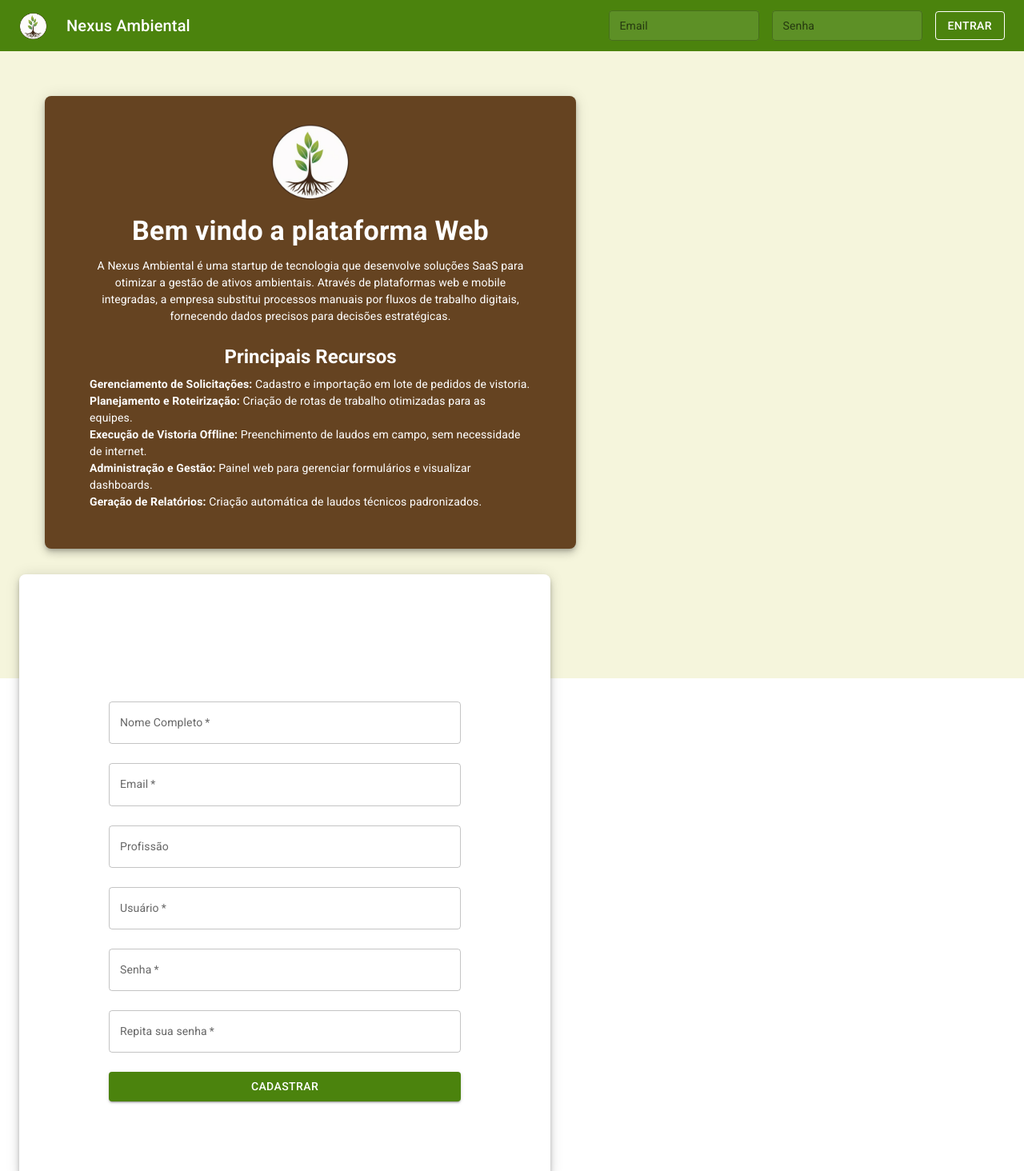
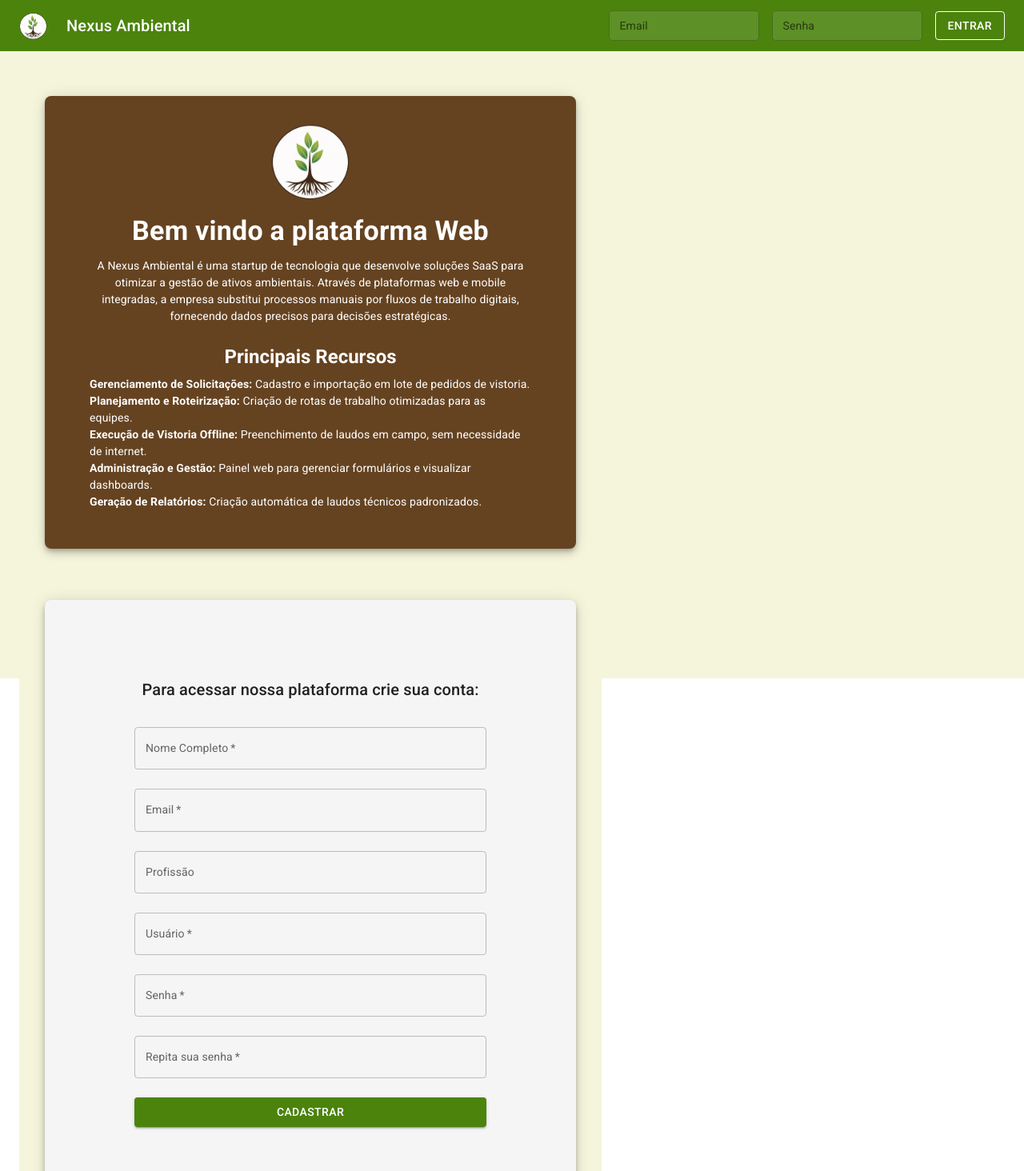
Before and after one commit to tiagodexheimer/nexus, a React (Vite) app in the folder nexus/: page / in a window 1280 px wide. Shown: the top 1464 px of the page at 80% size. Built offline with nearby package versions, Linux system fonts and the light colour scheme.

Commit message:
feat: sobre com papers alinhados

```diff
--- a/nexus/src/pages/Sobre.tsx
+++ b/nexus/src/pages/Sobre.tsx
@@ -48,13 +48,14 @@ const SobrePage: React.FC = () => {
 
   return (
     <>
-      <Grid container component="main" sx={{ height: 'calc(100vh - 64px)', backgroundColor: 'background.paper' }}>
+      <Grid container component="main" sx={{ height: 'calc(100vh - 64px)'}}>
           {/* Lado Esquerdo: Descrição da Empresa */}
           <Grid
               xs={12}
               md={6}
               sx={{
                   p: { xs: 2, sm: 4 },
+                  backgroundColor: 'background.paper'
               }}
           >
               <Paper
@@ -103,29 +104,27 @@ const SobrePage: React.FC = () => {
           <Grid
               xs={12}
               md={6}
-              sx={{// O fundo da área de cadastro é cinza claro
-                  display: 'flex',
-                  alignItems: 'center',
-                  justifyContent: 'center',
+              sx={{
+                  p: { xs: 2, sm: 4 },
+                  backgroundColor: 'background.paper'
               }}
           >
-             <Paper
+              <Paper
                   elevation={6}
                   sx={{
                       p: { xs: 2, sm: 4 },
-                      backgroundColor: 'white',
-                      color: 'white',
+                      backgroundColor: '#F5F5F5',
                       borderRadius: 2,
                       width: '100%',
                       height: '100%',
                       display: 'flex',
                       flexDirection: 'column',
-                      justifyContent: 'center'
+                      justifyContent: 'center',
                   }}
               >
-              <Container maxWidth="sm">
-                  <CadastroForm onSignUpSuccess={handleSignUpSuccess} />
-              </Container>
+                  <Container maxWidth="sm">
+                      <CadastroForm onSignUpSuccess={handleSignUpSuccess} />
+                  </Container>
               </Paper>
           </Grid>
       </Grid>
```
